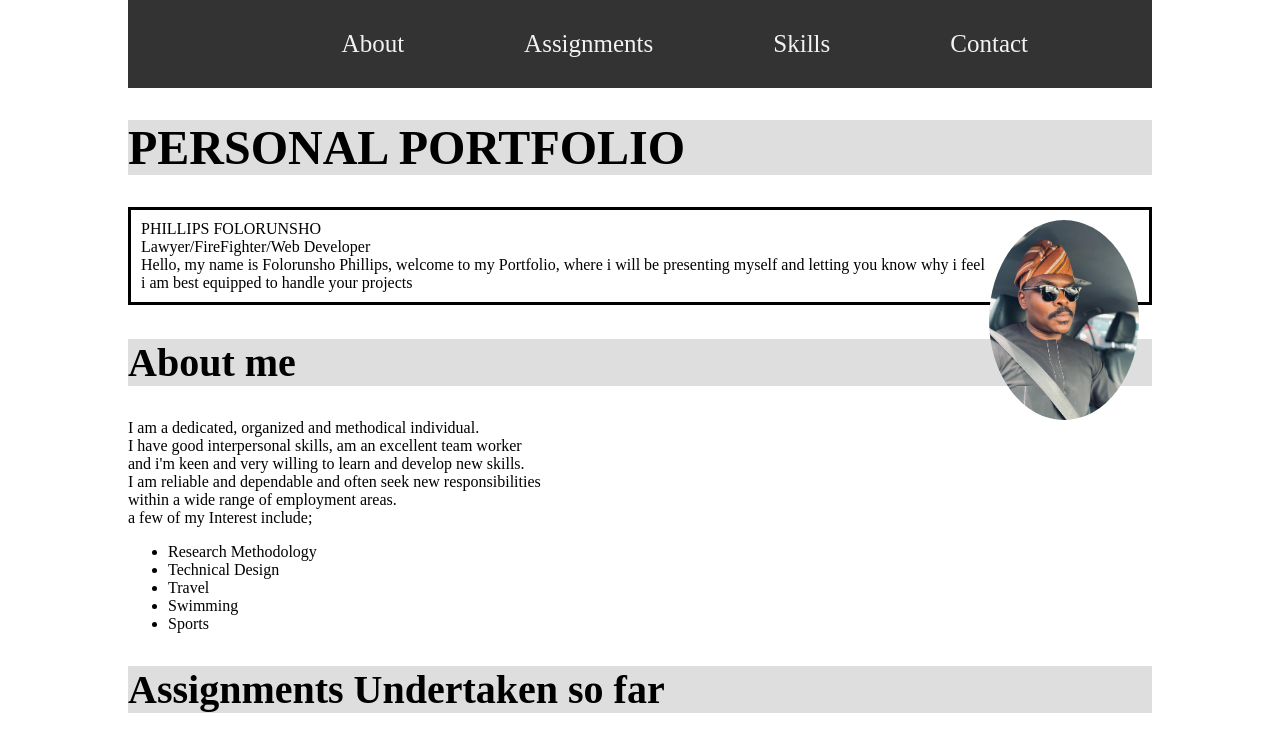
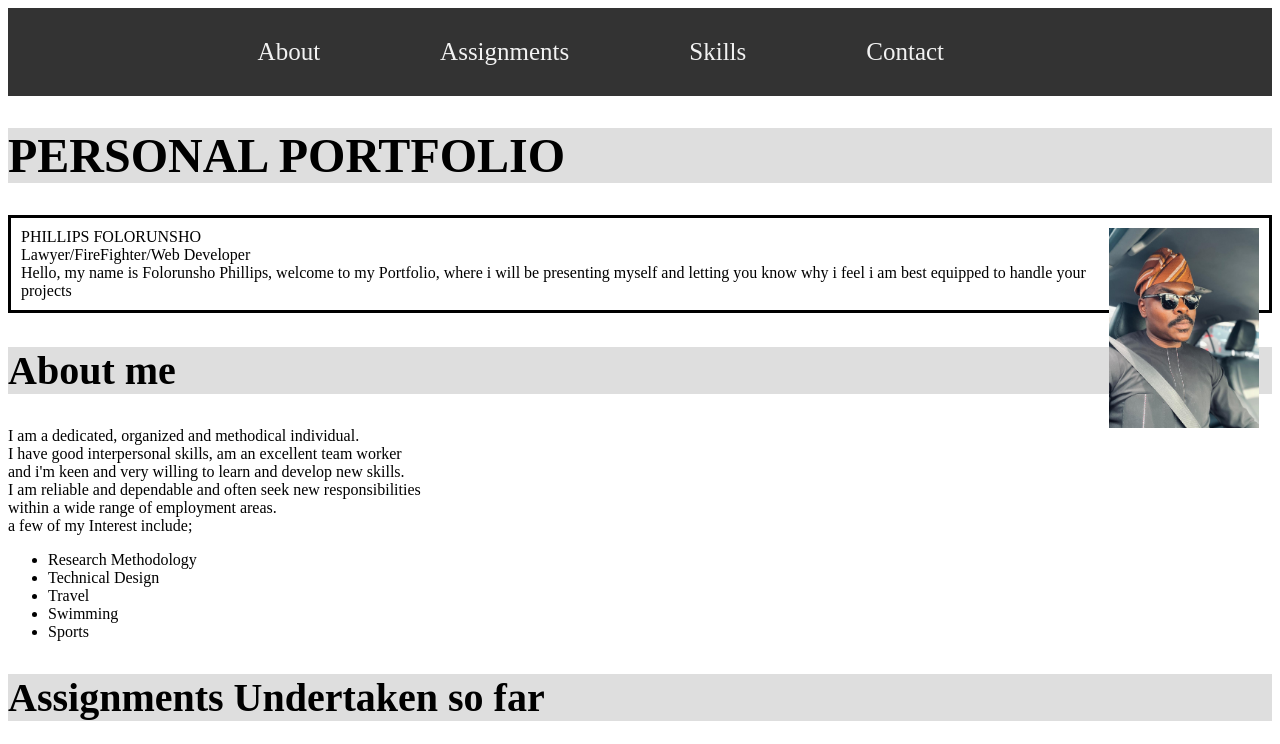
Before and after one commit to Tomiphilz/Tomiphilz-Jan24week3, a plain HTML site: page personalPortfolio.html in a window 1280 px wide. Shown: the top 744 px of the page. Drawn offline with Linux system fonts and the light colour scheme.

Commit message:
fix: in files

```diff
--- a/portfolio.css
+++ b/portfolio.css
@@ -1,7 +1,8 @@
-body{
-     margin: auto;
-     width: 80%;
-}.topnav{
+*te{
+    text-align: center;
+    width: 80%;
+}
+.topnav{
     position: center;
     padding-left: 15%;
     background-color: #333;
@@ -32,7 +33,6 @@ h1{
 }
 .img_phil{
     float: right;
-    border-radius: 50%;
 }
 h2{
     padding-right: 35px;
```
